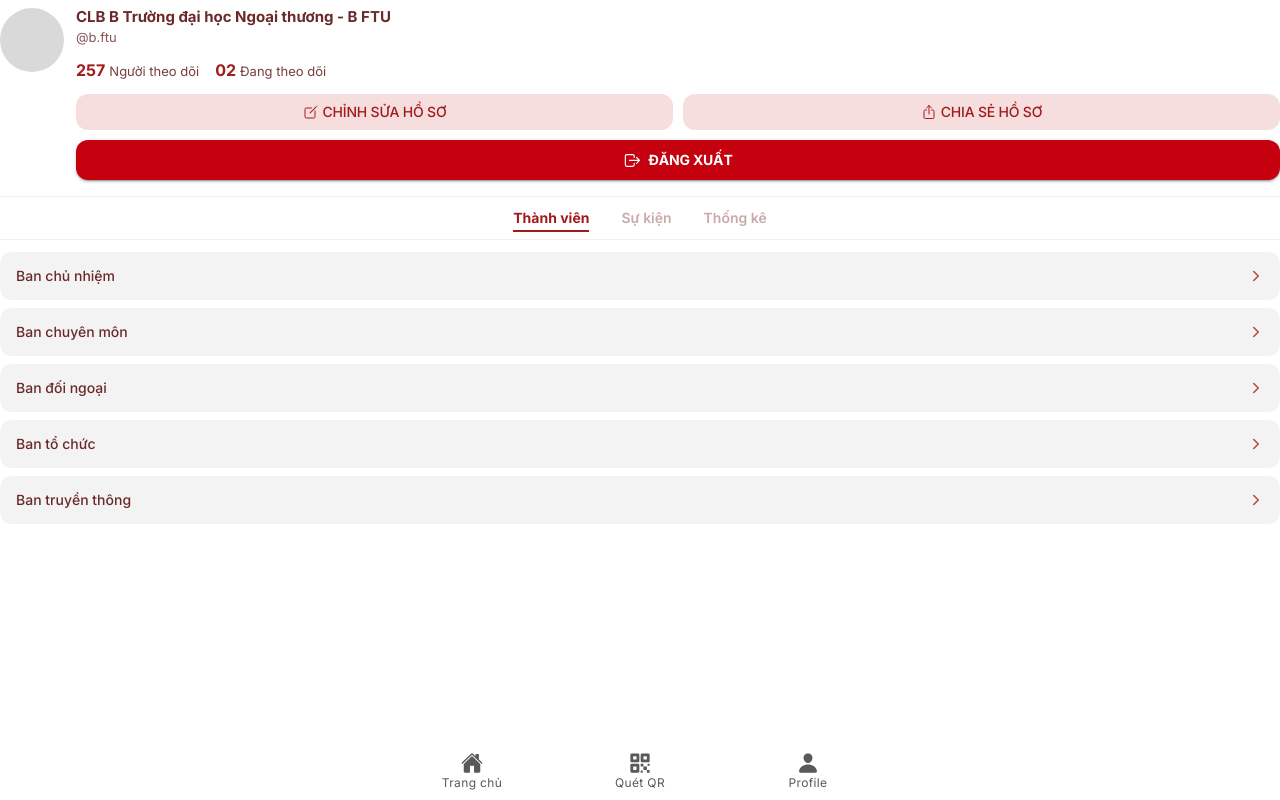
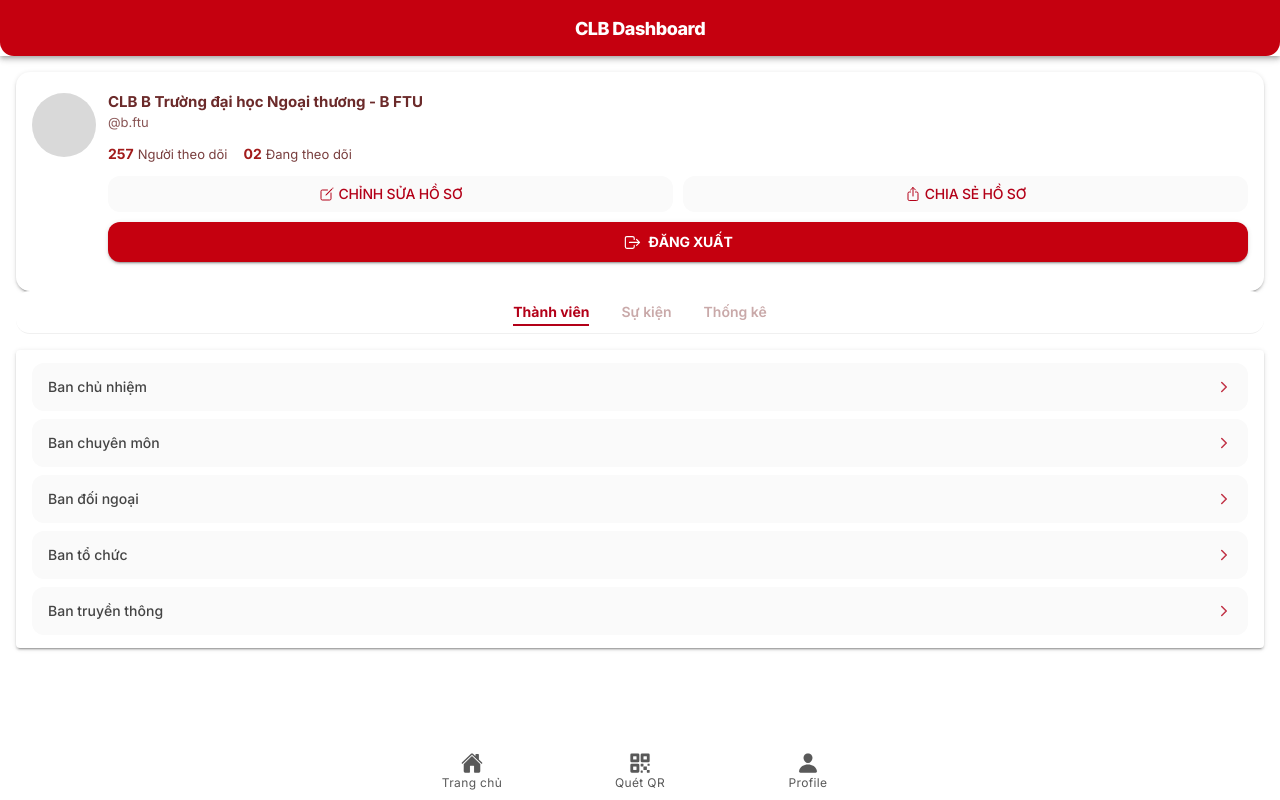
Before and after one commit to XuananLe/FTU-DRL, a React (Vite) app: page /tabs/clb/dashboard in a window 1280 px wide. Built offline with nearby package versions, Linux system fonts and the light colour scheme.

Commit message:
Add Comparision

```diff
--- a/ionic.config.json
+++ b/ionic.config.json
@@ -1,5 +1,5 @@
 {
   "name": "zone57",
   "integrations": {},
-  "type": "react-vite"
+  "type": "react"
 }
--- a/src/pages/ClubDashboard.tsx
+++ b/src/pages/ClubDashboard.tsx
@@ -1,10 +1,20 @@
 import React, { useState } from "react";
 import {
   IonPage,
+  IonHeader,
+  IonToolbar,
+  IonTitle,
   IonContent,
   IonButton,
   IonIcon,
   IonAlert,
+  IonGrid,
+  IonRow,
+  IonCol,
+  IonCard,
+  IonCardHeader,
+  IonCardTitle,
+  IonCardContent,
   useIonRouter,
 } from "@ionic/react";
 import {
@@ -166,9 +176,19 @@
 
   return (
     <IonPage>
-      <IonContent className="cp-content">
+      <IonHeader>
+        <IonToolbar color="danger" className="curved-toolbar">
+          <IonTitle className="zone-title">CLB Dashboard</IonTitle>
+        </IonToolbar>
+      </IonHeader>
+      <IonContent className="ion-padding">
         {/* Profile Card */}
-        <section className="cp-card">
+        <IonGrid>
+          <IonRow>
+            <IonCol size="12">
+              <IonCard className="cp-card">
+                <IonCardContent>
+                  <div className="cp-card-content">
                     <div className="cp-avatar" />
                     <div className="cp-info">
                       <div className="cp-name">CLB B Trường đại học Ngoại thương - B FTU</div>
@@ -207,9 +227,17 @@
                         Đăng xuất
                       </IonButton>
                     </div>
-        </section>
+                  </div>
+                </IonCardContent>
+              </IonCard>
+            </IonCol>
+          </IonRow>
+        </IonGrid>
 
         {/* Tabs */}
+        <IonGrid>
+          <IonRow>
+            <IonCol size="12">
               <nav className="cp-tabs">
                 <button
                   className={`cp-tab ${tab === "members" ? "is-active" : ""}`}
@@ -230,9 +258,17 @@
                   Thống kê
                 </button>
               </nav>
+            </IonCol>
+          </IonRow>
+        </IonGrid>
 
         {/* Members */}
         {tab === "members" && !selectedDept && (
+          <IonGrid>
+            <IonRow>
+              <IonCol size="12">
+                <IonCard>
+                  <IonCardContent>
                     <div className="cp-list">
                       {[
                         "Ban chủ nhiệm",
@@ -251,18 +287,28 @@
                         </button>
                       ))}
                     </div>
+                  </IonCardContent>
+                </IonCard>
+              </IonCol>
+            </IonRow>
+          </IonGrid>
         )}
 
         {tab === "members" && selectedDept && (
-          <div>
+          <IonGrid>
+            <IonRow>
+              <IonCol size="12">
+                <IonCard>
+                  <IonCardHeader>
                     <div className="cp-dept-header">
                       <button className="cp-back-button" onClick={() => setSelectedDept(null)}>
                         <IonIcon icon={chevronBackOutline} />
                       </button>
-              <h2 className="cp-dept-title">{selectedDept}</h2>
+                      <IonCardTitle className="cp-dept-title">{selectedDept}</IonCardTitle>
                       <div style={{ width: 20 }} />
                     </div>
-
+                  </IonCardHeader>
+                  <IonCardContent>
                     <div className="cp-member-list">
                       {departmentMembers[selectedDept]?.map((member, i) => (
                         <div key={i} className="cp-member-item">
@@ -274,13 +320,23 @@
                         </div>
                       ))}
                     </div>
-          </div>
+                  </IonCardContent>
+                </IonCard>
+              </IonCol>
+            </IonRow>
+          </IonGrid>
         )}
 
         {/* Events */}
         {tab === "events" && (
-          <>
-            <h2 className="cp-events-year">2025</h2>
+          <IonGrid>
+            <IonRow>
+              <IonCol size="12">
+                <IonCard>
+                  <IonCardHeader>
+                    <IonCardTitle className="cp-events-year">Sự kiện 2025</IonCardTitle>
+                  </IonCardHeader>
+                  <IonCardContent>
                     <div className="cp-timeline">
                       <div className="cp-timeline-line" />
                       {events.map((event, i) => (
@@ -294,11 +350,18 @@
                         </div>
                       ))}
                     </div>
-          </>
+                  </IonCardContent>
+                </IonCard>
+              </IonCol>
+            </IonRow>
+          </IonGrid>
         )}
 
         {/* Stats */}
         {tab === "stats" && (
+          <IonGrid>
+            <IonRow>
+              <IonCol size="12">
                 <div className="cp-stats-container">
             <div className="cp-stats-header">
               <div className="cp-stats-title">Tổng quan hoạt động</div>
@@ -672,6 +735,9 @@
               </>
             )}
                 </div>
+              </IonCol>
+            </IonRow>
+          </IonGrid>
         )}
       </IonContent>
 
--- a/src/pages/ClubFeed.tsx
+++ b/src/pages/ClubFeed.tsx
@@ -202,7 +202,12 @@
 
   return (
     <IonPage>
-      <IonContent className="cf-content" fullscreen>
+      <IonHeader>
+        <IonToolbar color="danger" className="curved-toolbar">
+          <IonTitle className="zone-title">Bảng tin</IonTitle>
+        </IonToolbar>
+      </IonHeader>
+      <IonContent className="cf-content ion-padding">
         <IonRefresher slot="fixed" onIonRefresh={onRefresh}>
           <IonRefresherContent
             pullingIcon="chevron-down-outline"
--- a/src/pages/club-feed.css
+++ b/src/pages/club-feed.css
@@ -1,10 +1,18 @@
 :root{
-  --cf-text: #262626;
-  --cf-sub: #7a7a7a;
+  --cf-text: #444;
+  --cf-sub: #6b7280;
   --cf-border: #efefef;
-  --cf-placeholder: #d9c9c9; /* ảnh nền hồng xám như mock */
-  --cf-like: #d63c3c;
+  --cf-placeholder: #fafafa;
+  --cf-like: #b30018;
+  --cf-accent: #b30018;
 }
+
+/* Header bo cong */
+.curved-toolbar::part(background){
+  border-bottom-left-radius: 18px;
+  border-bottom-right-radius: 18px;
+}
+.zone-title{ font-weight: 800; }
 
 .cf-toolbar{
   --background: #fff;
@@ -38,7 +46,7 @@
   border-bottom: 1px solid var(--cf-border);
   margin-bottom: 10px;
   background: #ffffff;
-  border-radius: 12px;
+  border-radius: 14px;
   box-shadow: 0 1px 5px rgba(0,0,0,.05);
   transition: all 0.2s ease;
 }
--- a/src/pages/club-profile.css
+++ b/src/pages/club-profile.css
@@ -1,24 +1,33 @@
 :root{
-  --cp-text: #6b2a2a;
-  --cp-accent: #a21b1b;
-  --cp-soft: #f6dede;
+  --cp-text: #444;
+  --cp-accent: #b30018;
+  --cp-soft: #fafafa;
   --cp-soft-2: #f3f3f3;
 }
+
+/* Header bo cong - match Dashboard */
+.curved-toolbar::part(background){
+  border-bottom-left-radius: 18px;
+  border-bottom-right-radius: 18px;
+}
+.zone-title{ font-weight: 800; }
 
 /* ===== Content root ===== */
 .cp-content {
   --background: #fff;
-  padding: 12px 16px 24px;
 }
 
 /* ===== Profile card ===== */
 .cp-card{
+  border-radius: 14px;
+}
+
+.cp-card-content{
   display: grid;
   grid-template-columns: 64px 1fr;
   gap: 12px;
   align-items: start;
   padding: 8px 0 16px;
-  border-bottom: 1px solid #f0f0f0;
 }
 .cp-avatar{
   width: 64px; height: 64px; border-radius: 999px;
@@ -40,9 +49,9 @@
   display: grid; grid-template-columns: repeat(2, 1fr); gap: 10px;
 }
 .cp-btn.ghost{
-  --background: #f6dede;
+  --background: var(--cp-soft);
   --border-radius: 12px;
-  --color: #a21b1b;
+  --color: var(--cp-accent);
   width: 100%;
   height: 36px;
   margin: 0;
@@ -71,32 +80,35 @@
 .cp-tabs{
   display: grid; grid-auto-flow: column; justify-content: center;
   gap: 32px;
-  padding: 14px 0 8px;
-  color: #6b2a2a;
+  padding: 14px 16px 8px;
+  color: var(--cp-text);
   border-bottom: 1px solid #f0f0f0;
+  background: #fff;
+  border-radius: 14px;
+  margin-bottom: 16px;
 }
 .cp-tab{
   background: transparent; border: 0; padding: 0 0 6px; font-weight: 600; color: #c9a9a9;
   position: relative; font-size: 14px; text-transform: none;
 }
-.cp-tab.is-active{ color: #a21b1b; font-weight: 700; }
+.cp-tab.is-active{ color: var(--cp-accent); font-weight: 700; }
 .cp-tab.is-active::after{
   content: ""; position: absolute; left: 0; bottom: -1px; height: 2px; width: 100%;
-  background: #a21b1b;
+  background: var(--cp-accent);
 }
 
 /* ===== Lists ===== */
 .cp-list{
-  display: grid; gap: 8px; padding-top: 12px;
+  display: grid; gap: 8px;
 }
 .cp-list-item{
   height: 48px; padding: 0 16px;
   display: flex; align-items: center; justify-content: space-between;
-  background: #f3f3f3; border-radius: 12px; color: #6b2a2a;
+  background: var(--cp-soft); border-radius: 12px; color: var(--cp-text);
   border: none; width: 100%; text-align: left;
   font-weight: 500; font-size: 14px;
 }
-.cp-list-item ion-icon{ color: #a21b1b; font-size: 16px; opacity: 0.8; }
+.cp-list-item ion-icon{ color: var(--cp-accent); font-size: 16px; opacity: 0.8; }
 
 /* Dept header */
 .cp-dept-header {
```
Lines whose indentation alone changed are shown as unchanged.
